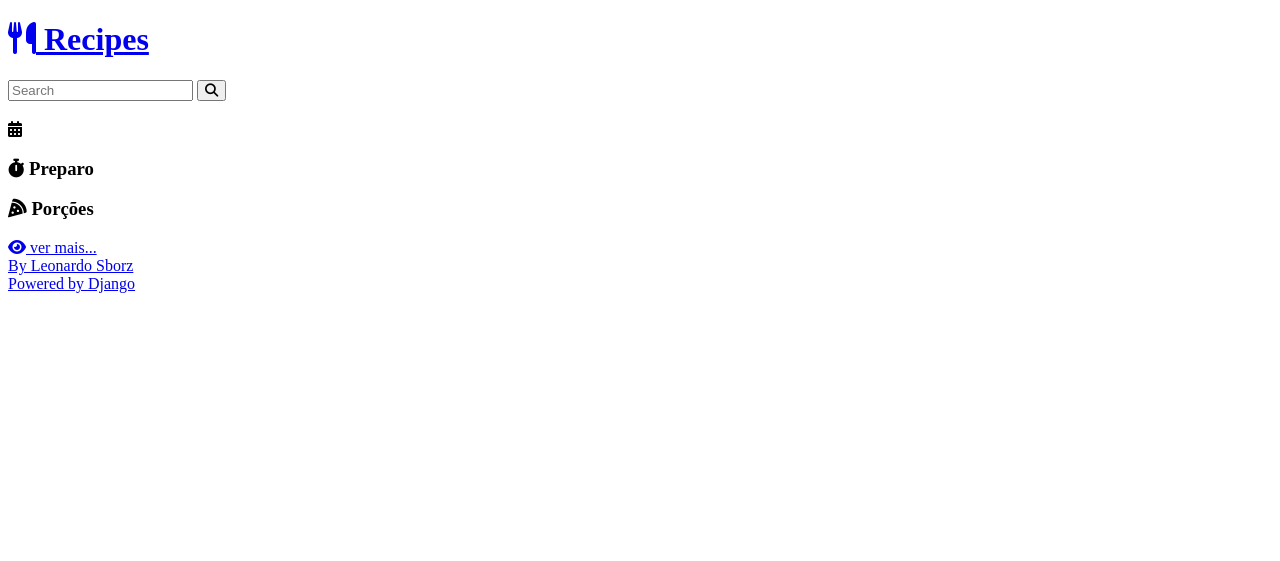
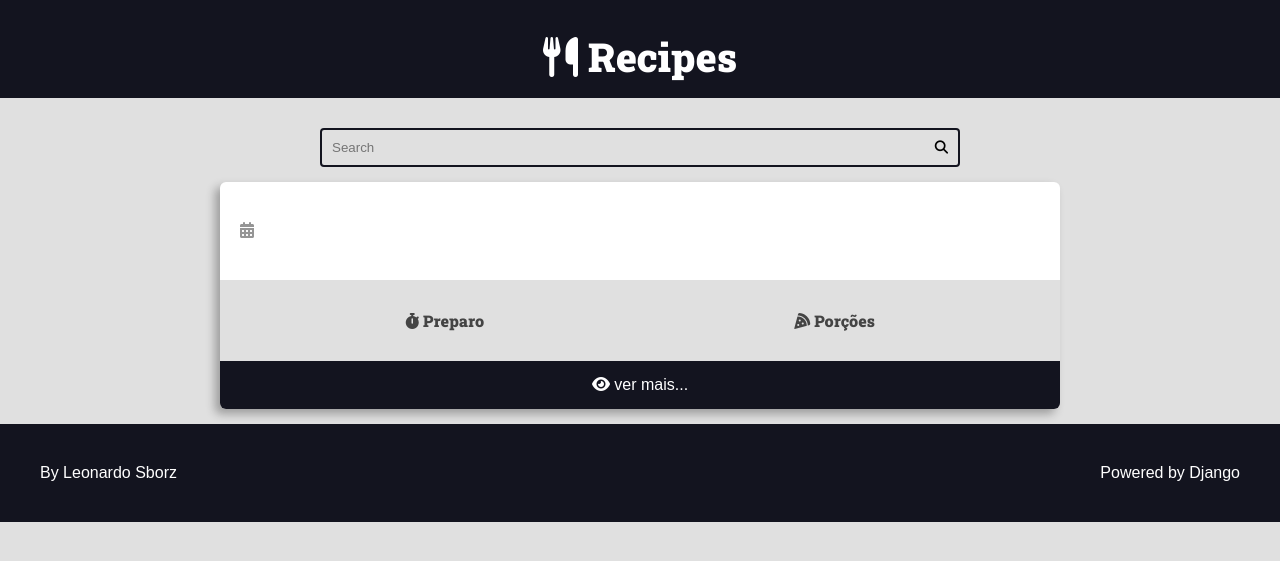
Before and after one commit to leonardosborz/django-projeto, a Django app: template recipes/templates/recipes/recipe-view.html in a window 1280 px wide. Shown: the top 561 px of the page. Run offline with Django 4.2, Linux system fonts and the light colour scheme; the template is opened without the code that fills it, so the values that code supplies are empty; parts of the project's set-up code (start-up, migrations or seed data) failed here and were passed over; some libraries are stand-ins or nearby versions.

Commit message:
Organizing files

```diff
--- /dev/null
+++ b/base_static/global/css/styles.css
@@ -0,0 +1,430 @@
+:root {
+    --color-primary: #269fe6;
+    --color-primary-hover: #1c5170;
+    --color-primary-dark: #13141f;
+    --color-primary-dark-hover: #212336;
+    --color-primary-light: #d4ecfa;
+    --color-primary-light-hover: #bdd8e7;
+
+    --color-white: #fff;
+    --color-black: #000;
+
+    --color-dark-text: #444;
+    --color-info-light: #cce5ff;
+    --color-debug-light: #cce5ff;
+    --color-success-light: #d4edda;
+    --color-alert-light: #fff3cd;
+    --color-warning-light: #fff3cd;
+    --color-error-light: #f8d7da;
+
+    --color-info-dark: #4d86c4;
+    --color-debug-dark: #4d86c4;
+    --color-success-dark: #4a9c5d;
+    --color-alert-dark: #927f40;
+    --color-warning-dark: #927f40;
+    --color-error-dark: #da525d;
+
+    --color-gray-0: #f9f9f9;
+    --color-gray-1: #e0e0e0;
+    --color-gray-2: #c7c7c7;
+    --color-gray-3: #aeaeae;
+    --color-gray-4: #959595;
+    --color-gray-5: #7d7d7d;
+    --color-gray-6: #646464;
+    --color-gray-7: #4b4b4b;
+    --color-gray-8: #323232;
+    --color-gray-9: #191919;
+
+    --font-primary: sans-serif;
+    --font-headings: 'Roboto Slab', serif;
+
+    --spacing-gutter-medium: 3rem;
+    --spacing-gutter-large: 4rem;
+}
+
+* {
+    padding: 0;
+    margin: 0;
+    box-sizing: border-box;
+}
+
+html {
+    font-size: 62.5%;
+}
+
+body {
+    font-size: 1.6rem;
+    font-family: var(--font-primary);
+    background: var(--color-gray-1);
+    color: var(--color-dark-text);
+}
+
+h1,
+h2,
+h3,
+h4,
+h5,
+h6 {
+    font-family: var(--font-headings);
+    color: var(--color-dark-text);
+}
+
+a:-webkit-any-link {
+    text-decoration: none;
+}
+
+
+
+.container {
+    max-width: 144rem;
+    margin: 0 auto;
+    padding: var(--spacing-gutter-medium);
+    padding-bottom: calc(var(--spacing-gutter-medium) / 2);
+}
+
+.main-header-container {
+    background: var(--color-primary-dark);
+    color: white;
+}
+
+.main-logo {
+    font-size: 4rem;
+    color: var(--color-white);
+    text-decoration: none;
+    display: flex;
+    flex-flow: row nowrap;
+    align-items: center;
+    justify-content: center;
+    width: fit-content;
+    margin: 0 auto;
+}
+
+.main-logo-icon {
+    margin-right: 1rem;
+}
+
+.search-form {
+    border: .2rem solid var(--color-primary-dark);
+    max-width: 64rem;
+    margin: 0 auto;
+    border-radius: .4rem;
+    position: relative;
+    transition: all 300ms ease-in-out;
+}
+
+.search-input,
+.search-button {
+    border: none;
+    background: none;
+    outline: none;
+    padding: 1rem;
+    transition: all 300ms ease-in-out;
+}
+
+.search-input {
+    width: 100%;
+    padding-right: 3rem;
+}
+
+.search-button {
+    position: absolute;
+    top: 0;
+    right: 0;
+}
+
+.search-button:focus {
+    outline: 1px solir var(--color-primary);
+    background: rgba(0, 0, 0, .1);
+}
+
+.search-form:focus-within {
+    border-color: var(--color-primary);
+    background: var(--color-white);
+    box-shadow: 0 0 1em var(--color-primary-dark);
+}
+
+.search-form:focus-within .search-button {
+    color: var(--color-primary);
+}
+
+.main-content {
+    padding-top: 0;
+}
+
+.main-content-detail .recipe-item {
+    max-width: 84rem;
+    margin: 0 auto;
+}
+
+.main-content-detail .recipe-item:hover {
+    transform: scale(1);
+    box-shadow: -5px 5px 10px rgba(0, 0, 0, .3);
+}
+
+.main-content-list {
+    display: grid;
+    grid-template-columns: repeat(auto-fit, minmax(340px, 1fr));
+    gap: var(--spacing-gutter-large);
+
+}
+
+.recipe {
+    background: var(--color-white);
+    box-shadow: -5px 5px 10px rgba(0, 0, 0, .3);
+    transform: scale(1);
+    transition: all 300ms ease-in-out;
+    border-radius: .6rem;
+    overflow: hidden;
+}
+
+.recipe img {
+    max-width: 100%;
+}
+
+.recipe-item {
+    max-width: 64rem;
+    height: fit-content;
+}
+
+.recipe-item:hover {
+    transform: scale(1.02);
+    box-shadow: -8px 8px 13px rgba(0, 0, 0, .3);
+}
+
+.recipe-title-container {
+    padding: 2rem;
+}
+
+.recipe-title-container a {
+    color: var(--color-primary-dark);
+}
+
+.recipe-title-container a:hover {
+    color: var(--color-primary-hover);
+}
+
+.recipe-author {
+    padding: 0 2rem;
+
+}
+
+.recipe-author a {
+    color: var(--color-dark-text);
+    transition: all 300ms ease-in-out;
+}
+
+.recipe-author a:hover {
+    color: var(--color-primary);
+}
+
+.recipe-author-item {
+    color: var(--color-gray-4);
+    margin-right: 1rem;
+}
+
+.recipe-content {
+    padding: 2rem;
+}
+
+.recipe-meta-container {
+    display: flex;
+    flex-flow: row wrap;
+    padding: var(--spacing-gutter-medium);
+    background: var(--color-gray-1);
+}
+
+.recipe-meta {
+    display: flex;
+    flex-flow: column nowrap;
+    flex-shrink: 1;
+    flex-grow: 1;
+    text-align: center;
+}
+
+.recipe-meta-title {
+    font-size: 1.6rem;
+}
+
+.recipe-footer a {
+    background: var(--color-primary-dark);
+    display: block;
+    color: var(--color-white);
+    text-decoration: none;
+    text-align: center;
+    padding: 1.5rem var(--spacing-gutter-medium);
+    transition: all 300ms ease-in-out;
+}
+
+.recipe-footer a:hover {
+    filter: brightness(2);
+}
+
+.main-footer {
+    display: flex;
+    align-items: center;
+    justify-content: space-between;
+    background: var(--color-primary-dark);
+    color: var(--color-white);
+    padding: var(--spacing-gutter-large);
+
+}
+
+.main-footer a {
+    color: var(--color-white);
+    text-decoration: none;
+    transition: all 300ms ease-in-out;
+}
+
+.main-footer a:hover {
+    filter: brightness(.8);
+}
+
+.preparation-steps h1,
+.preparation-steps h2,
+.preparation-steps h3,
+.preparation-steps h4,
+.preparation-steps h5,
+.preparation-steps h6,
+.preparation-steps p,
+.preparation-steps pre {
+  margin: 2rem 0;
+}
+
+.preparation-steps ol,
+.preparation-steps ul {
+  margin: 2rem;
+  padding: 0 2rem;
+}
+
+.not-found {
+    margin: var(--spacing-gutter-large) auto;
+    height: auto;
+}
+
+.center {
+    width: 100%;
+    margin: var(--spacing-gutter-large) auto;
+    height: auto;
+    justify-content: center;
+    text-align: center;
+}
+
+.pagination-content{
+    display: flex;
+    flex-flow: row wrap;
+    gap: 1rem 0.5rem;
+    justify-content: center;
+}
+
+.paginagition .page-item{
+
+    background: var(--color-gray-2);
+    padding: 0.5rem 1rem;
+}
+
+.paginagition .page-link{
+    text-decoration: none;
+    background: var(--color-primary);
+    color: var(--color-white);
+}
+
+.paginagition .page-current{
+    background: var(--color-primary-dark);
+}
+
+/* Messages */
+.messages-container {
+    display: flex;
+    flex-flow: column nowrap;
+    gap: 1rem;
+}
+.message {
+    padding: 1rem;
+    border-radius: 4px;
+    border: 1px solid var(--color-dark-text);
+    background: var(--color-gray-2);
+    color: var(--color-dark-text);
+  }
+
+  .message-error {
+    border: 1px solid var(--color-error-dark);
+    background: var(--color-error-light);
+    color: var(--color-error-dark);
+  }
+
+  .message-success {
+    border: 1px solid var(--color-success-dark);
+    background: var(--color-success-light);
+    color: var(--color-success-dark);
+  }
+
+  .message-warning {
+    border: 1px solid var(--color-warning-dark);
+    background: var(--color-warning-light);
+    color: var(--color-warning-dark);
+  }
+
+  .message-alert {
+    border: 1px solid var(--color-alert-dark);
+    background: var(--color-alert-light);
+    color: var(--color-alert-dark);
+  }
+
+  .message-info {
+    border: 1px solid var(--color-info-dark);
+    background: var(--color-info-light);
+    color: var(--color-info-dark);
+  }
+
+  .message-debug {
+    border: 1px solid var(--color-debug-dark);
+    background: var(--color-debug-light);
+    color: var(--color-debug-dark);
+  }
+
+  /* Forms */
+.form-content {
+    max-width: 64rem;
+    margin: 0 auto;
+    margin-bottom: var(--spacing-gutter-medium);
+  }
+
+  .form-content label,
+  .form-content .help-text,
+  .errorlist {
+    display: block;
+    margin: 0.5rem 0;
+    font-size: 1.4rem;
+    list-style-type: none;
+  }
+
+  .errorlist {
+    color: var(--color-error-dark);
+  }
+
+  .form-content input {
+    width: 100%;
+    padding: 1rem;
+    border-radius: 0.4rem;
+    border: 1px solid var(--color-primary-dark);
+  }
+
+  .form-content-grid {
+    display: grid;
+    grid-template-columns: repeat(auto-fit, minmax(30rem, 1fr));
+    gap: calc(var(--spacing-gutter-medium) / 2) var(--spacing-gutter-medium);
+  }
+
+  .form-content button {
+    padding: 1rem 2rem;
+    border: none;
+    background: var(--color-primary-dark);
+    color: var(--color-white);
+  }
+
+  @media (max-width: 600px) {
+    .main-content-list {
+        grid-template-columns: repeat(auto-fit, minmax(100%, 1fr));
+
+    }
+  }
--- a/base_templates/global/base.html
+++ b/base_templates/global/base.html
@@ -3,24 +3,24 @@
 
 <head>
 
-    {% include 'recipes/partials/head.html' %}
+    {% include 'global/partials/head.html' %}
 
     <title>{% block title %}{% endblock title %} Recipes</title>
 
 </head>
 
 <body>
-    {% include 'recipes/partials/header.html' %}
-    {% include 'recipes/partials/search.html' %}
+    {% include 'global/partials/header.html' %}
+    {% include 'global/partials/search.html' %}
 
     <main class="main-contant-container">
         {% block content %}{% endblock content %}
 
-        {% include 'recipes/partials/pagination.html' %}
+        {% include 'global/partials/pagination.html' %}
 
     </main>
 
-    {% include 'recipes/partials/footer.html' %}
+    {% include 'global/partials/footer.html' %}
 
 
 </body>
--- a/recipes/templates/recipes/partials/head.html
+++ b/base_templates/global/partials/head.html
@@ -12,4 +12,4 @@
 
     <link href="https://fonts.googleapis.com/css2?family=Roboto+Slab:wght@900&display=swap" rel="stylesheet">
 
-    <link href="{% static 'recipes/css/styles.css' %}" rel="stylesheet">
+    <link href="{% static 'global/css/styles.css' %}" rel="stylesheet">
--- a/project/settings.py
+++ b/project/settings.py
@@ -123,6 +123,9 @@
 # https://docs.djangoproject.com/en/4.0/howto/static-files/
 
 STATIC_URL = 'static/'
+STATICFILES_DIRS = [
+    BASE_DIR / 'base_static',
+]
 STATIC_ROOT = BASE_DIR / 'static'
 
 MEDIA_URL = '/media/'
--- a/recipes/templates/recipes/home.html
+++ b/recipes/templates/recipes/home.html
@@ -4,7 +4,7 @@
 
 {% block content %}
 
-{% include 'recipes/partials/messages.html' %}
+{% include 'global/partials/messages.html' %}
 
     <div class="main-content main-content-list container">
 
```
Also changed, not shown: authors/forms.py (+12 -20 lines), authors/templates/authors/register_view.html (+1 -46 lines), authors/test/test_author_register_form.py (+37 -3 lines), authors/views.py (+7 -3 lines), base_templates/global/partials/form.html (added, +46 -0 lines), recipes/test/test_recipe_home_views.py (+5 -0 lines), utils/django_forms.py (added, +20 -0 lines), base_templates/global/partials/footer.html (renamed from recipes/templates/recipes/partials/footer.html), base_templates/global/partials/header.html (renamed from recipes/templates/recipes/partials/header.html), base_templates/global/partials/messages.html (renamed from recipes/templates/recipes/partials/messages.html), base_templates/global/partials/pagination.html (renamed from recipes/templates/recipes/partials/pagination.html), base_templates/global/partials/search.html (renamed from recipes/templates/recipes/partials/search.html).
